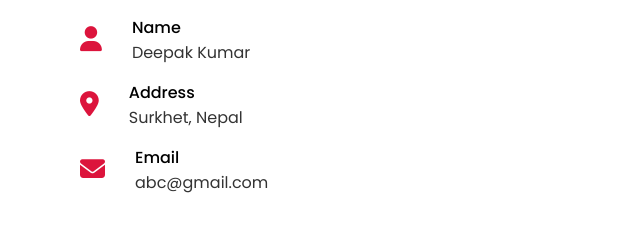
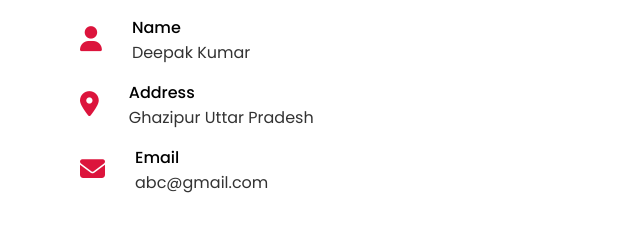
Before and after one commit to deepakkumar6/myportfolio, a plain HTML site: page index.html in a window 1280 px wide. Shown: the part 3708-3942 px from the top of the page, 0-640 px from the left. Drawn offline with nearby package versions, Linux system fonts and the light colour scheme.

Commit message:
location changes

```diff
--- a/index.html
+++ b/index.html
@@ -223,7 +223,7 @@
                             <i class="fas fa-map-marker-alt"></i>
                                 <div class="info">
                                     <div class="head">Address</div>
-                                    <div class="sub-title">Surkhet, Nepal</div>
+                                    <div class="sub-title">Ghazipur Uttar Pradesh</div>
                                 </div>
                         </div>
                         <div class="row">
```
